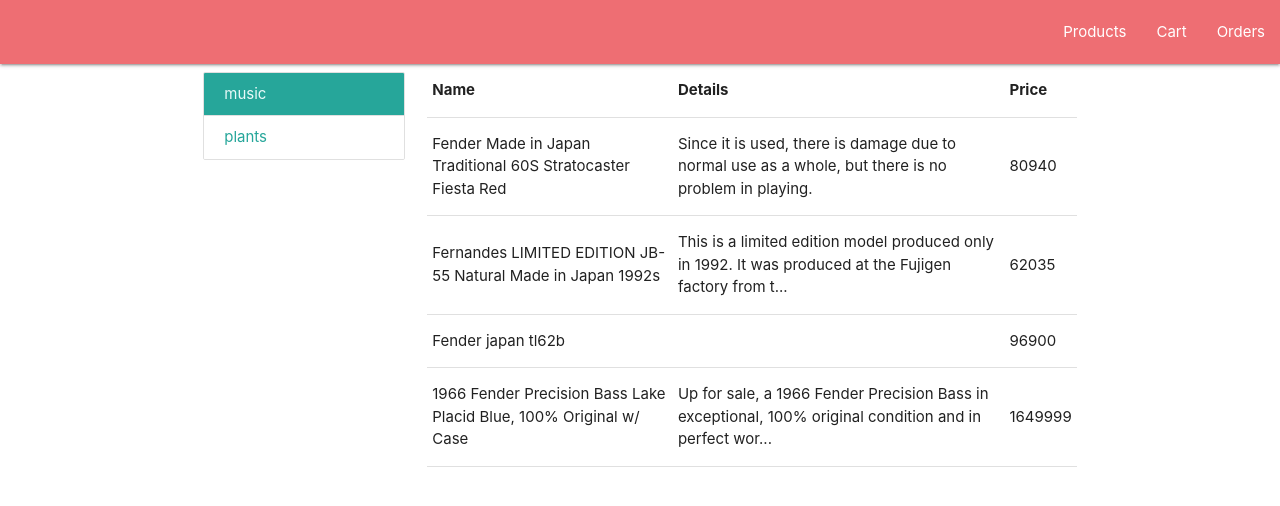
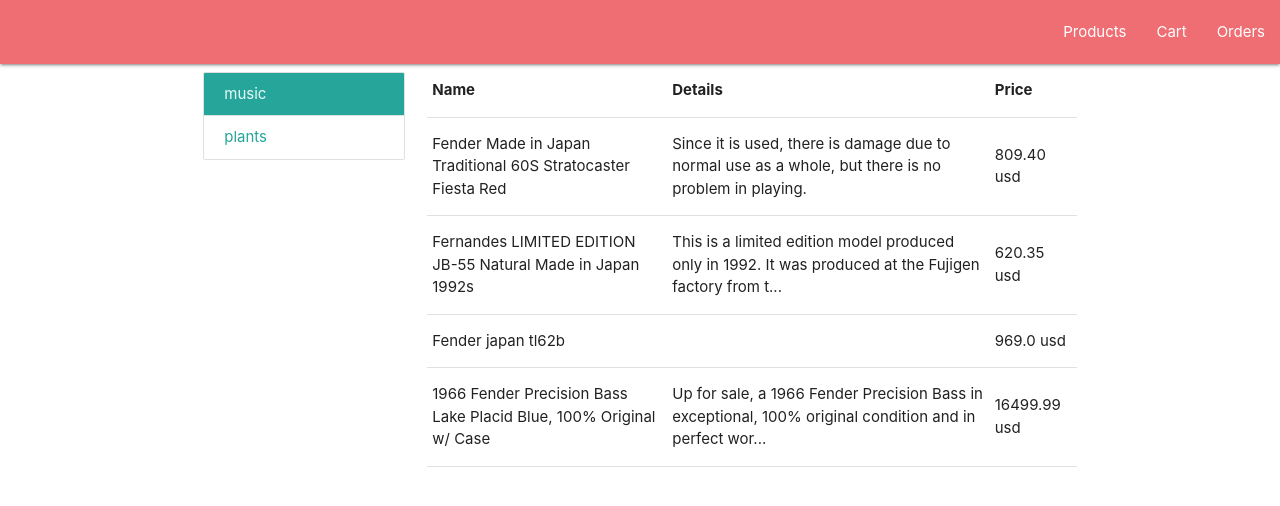
Before and after one commit to alexjuda2/uj-2-e-business, a React app in the folder frontend/: page / in a window 1280 px wide. Both pictures are taken after a click on the link "music". Shown: the top 506 px of the page. Built offline with nearby package versions, Linux system fonts and the light colour scheme.

Commit message:
Format currency

```diff
--- a/frontend/src/comp/ProductsPage.js
+++ b/frontend/src/comp/ProductsPage.js
@@ -30,6 +30,13 @@
 }
 
 
+function formatCurrency(unitPrice, currency) {
+    const full = Math.trunc(unitPrice / 100);
+    const fractional = unitPrice - 100 * full;
+    return `${full}.${fractional} ${currency}`;
+}
+
+
 function ProductsList({ products }) {
     return (
         <table>
@@ -46,7 +53,7 @@
                         <tr key={productI}>
                             <td>{product.name}</td>
                             <td>{truncate(product.details || "", 100)}</td>
-                            <td>{product.unitPrice}</td>
+                            <td>{formatCurrency(product.unitPrice, product.currency)}</td>
                         </tr>
                     );
                 })}
```
